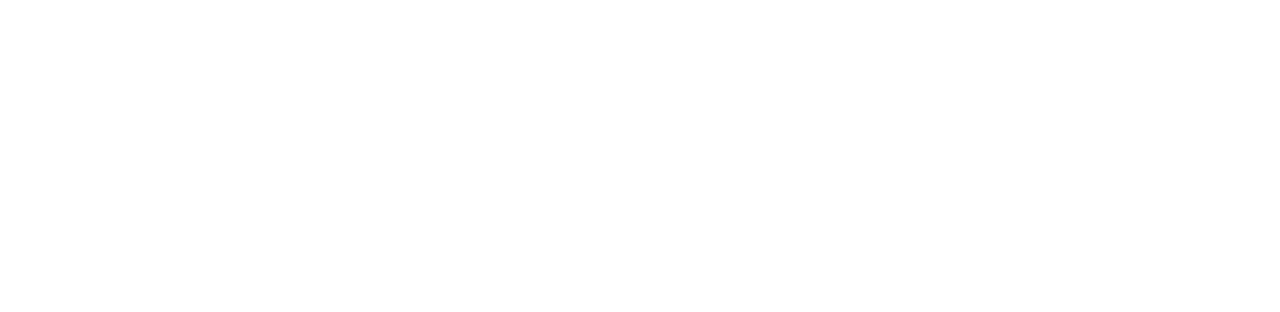
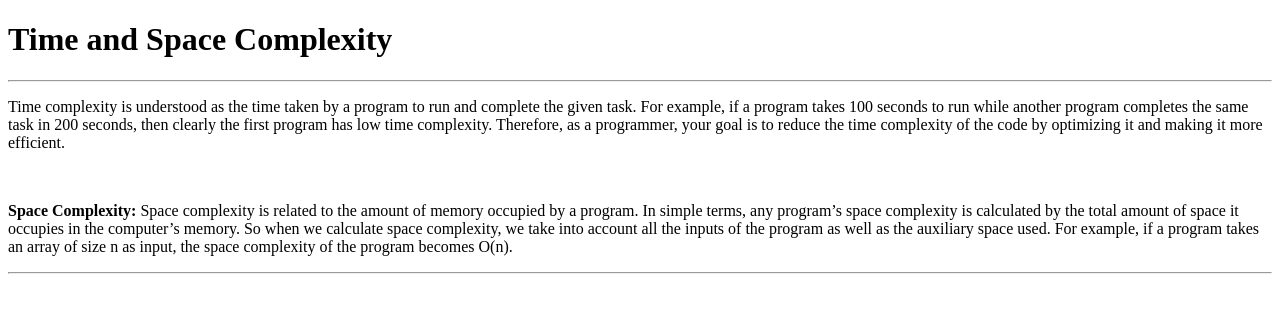
Before and after one commit to acciojob/time-and-space-complexity-Reachmelaxman, a website: page main.html in a window 1280 px wide. Drawn offline with Linux system fonts and the light colour scheme.

Commit message:
created a submission

```diff
--- a/main.html
+++ b/main.html
@@ -10,7 +10,13 @@
 	<!-- the entire body must be written by student -->
     <script type="text/javascript" src="./script.js">
 </script>
+	<h1>Time and Space Complexity</h1>
+	<hr>
+	<p>Time complexity is understood as the time taken by a program to run and complete the given task. For example, if a program takes 100 seconds to run while another program completes the same task in 200 seconds, then clearly the first program has low time complexity. Therefore, as a programmer, your goal is to reduce the time complexity of the code by optimizing it and making it more efficient.</p>
+	<br>
 
+	<p><b>Space Complexity:</b> Space complexity is related to the amount of memory occupied by a program. In simple terms, any program’s space complexity is calculated by the total amount of space it occupies in the computer’s memory. So when we calculate space complexity, we take into account all the inputs of the program as well as the auxiliary space used. For example, if a program takes an array of size n as input, the space complexity of the program becomes O(n).</p>
+	<hr>
 </body>
 
 </html>
```
